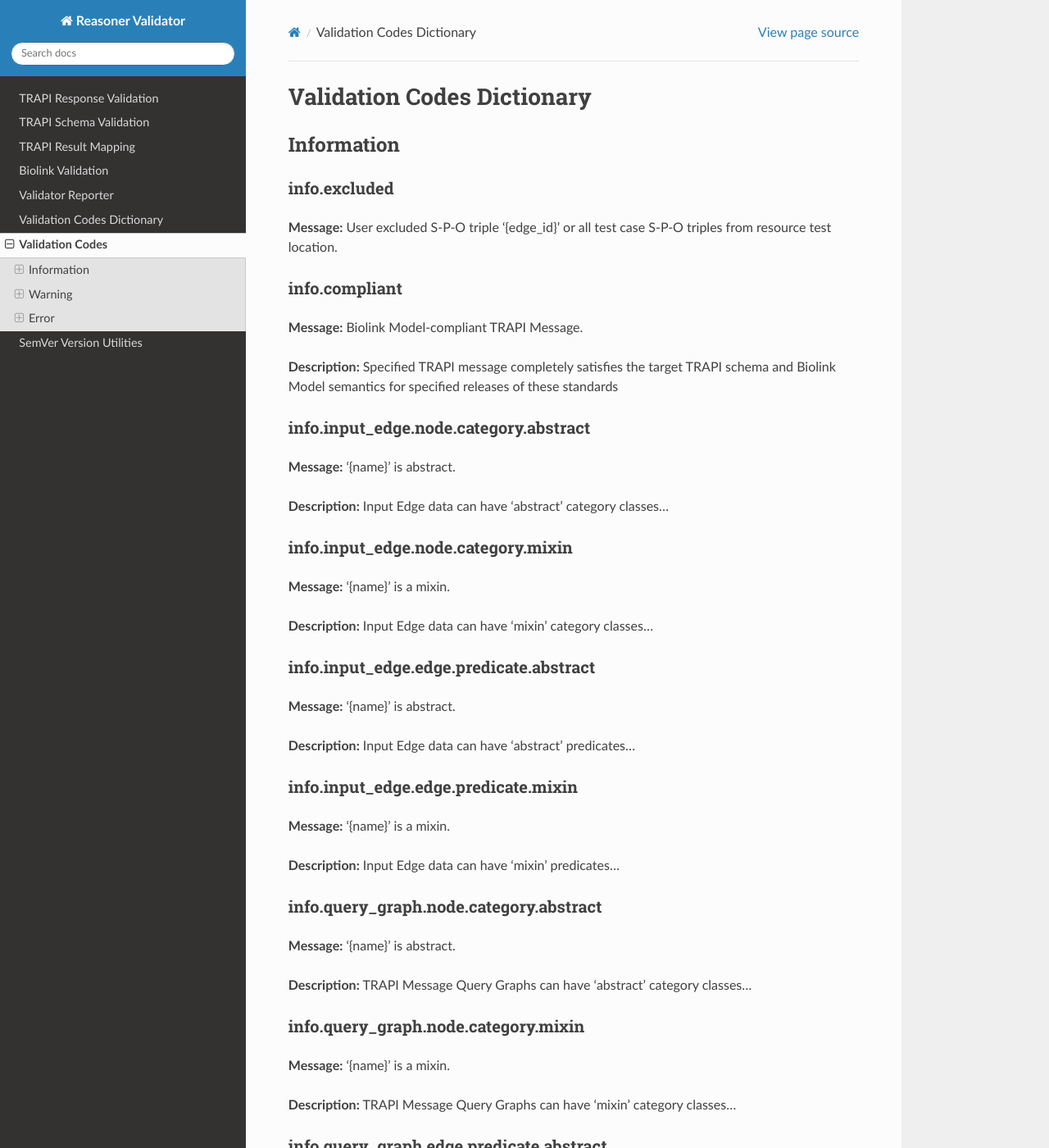
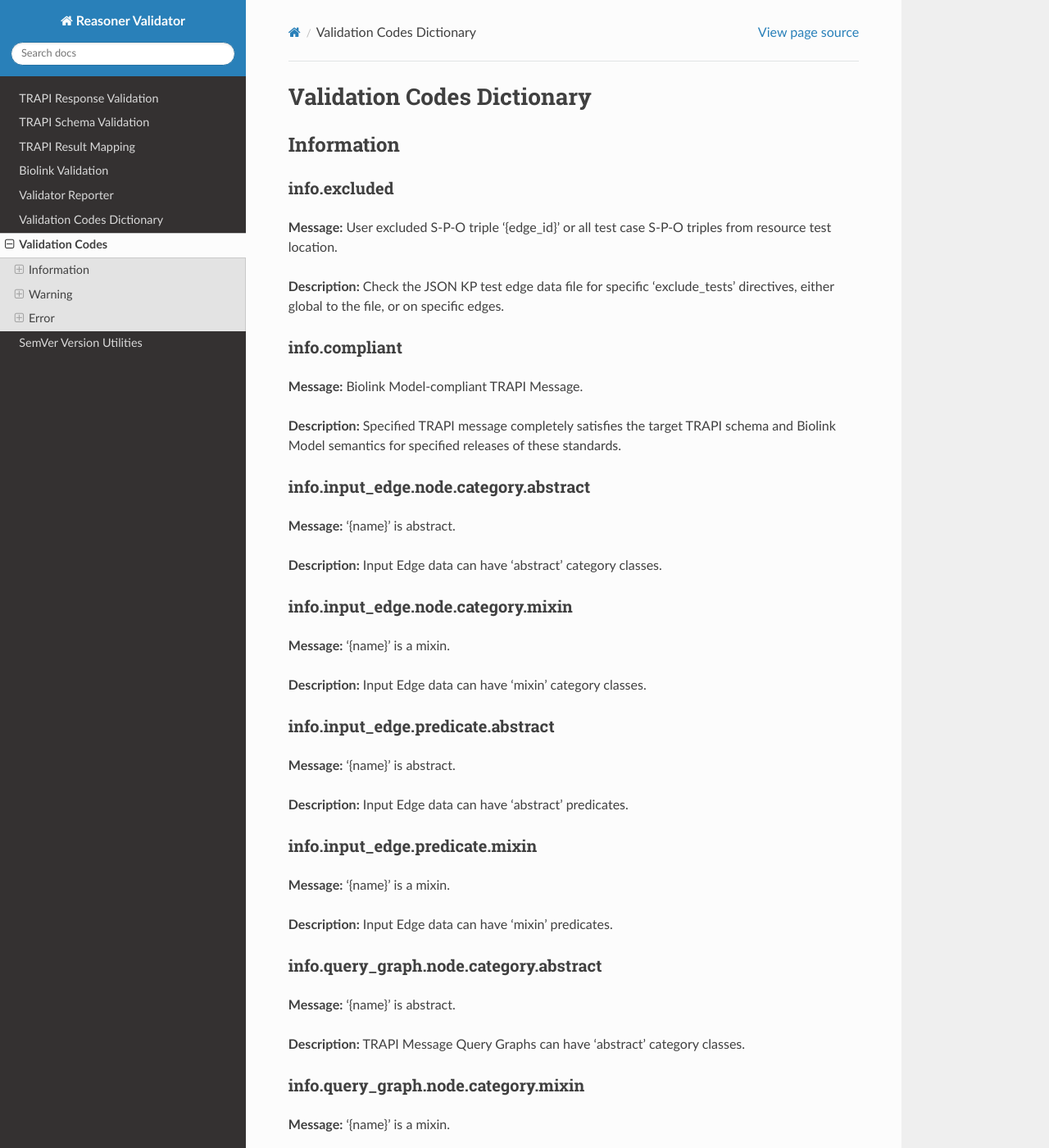
Before and after one commit to NCATSTranslator/reasoner-validator, a Sphinx documentation site: the page built from docs/validation_codes_dictionary.md, in a window 1280 px wide and 1400 px high. Shown: the whole window at 82% size. Built offline with Sphinx 7.4.7 and the Read the Docs theme 2.0.0, drawn with Linux system fonts in a browser that asks for light colours; some of the changed text lies outside the part shown.

Commit message:
Regenerate message code doc md

```diff
--- a/docs/validation_codes_dictionary.md
+++ b/docs/validation_codes_dictionary.md
@@ -6,65 +6,67 @@
 
 **Message:** User excluded S-P-O triple '{edge_id}' or all test case S-P-O triples from resource test location.
 
+**Description:** Check the JSON KP test edge data file for specific 'exclude_tests' directives, either global to the file, or on specific edges.
+
 ### info.compliant
 
 **Message:** Biolink Model-compliant TRAPI Message.
 
-**Description:** Specified TRAPI message completely satisfies the target TRAPI schema and Biolink Model semantics for specified releases of these standards
+**Description:** Specified TRAPI message completely satisfies the target TRAPI schema and Biolink Model semantics for specified releases of these standards.
 
 ### info.input_edge.node.category.abstract
 
 **Message:** '{name}' is abstract.
 
-**Description:** Input Edge data can have 'abstract' category classes...
+**Description:** Input Edge data can have 'abstract' category classes.
 
 ### info.input_edge.node.category.mixin
 
 **Message:** '{name}' is a mixin.
 
-**Description:** Input Edge data can have 'mixin' category classes...
+**Description:** Input Edge data can have 'mixin' category classes.
 
-### info.input_edge.edge.predicate.abstract
+### info.input_edge.predicate.abstract
 
 **Message:** '{name}' is abstract.
 
-**Description:** Input Edge data can have 'abstract' predicates...
+**Description:** Input Edge data can have 'abstract' predicates.
 
-### info.input_edge.edge.predicate.mixin
+### info.input_edge.predicate.mixin
 
 **Message:** '{name}' is a mixin.
 
-**Description:** Input Edge data can have 'mixin' predicates...
+**Description:** Input Edge data can have 'mixin' predicates.
 
 ### info.query_graph.node.category.abstract
 
 **Message:** '{name}' is abstract.
 
-**Description:** TRAPI Message Query Graphs can have 'abstract' category classes...
+**Description:** TRAPI Message Query Graphs can have 'abstract' category classes.
 
 ### info.query_graph.node.category.mixin
 
 **Message:** '{name}' is a mixin.
 
-**Description:** TRAPI Message Query Graphs can have 'mixin' category classes...
+**Description:** TRAPI Message Query Graphs can have 'mixin' category classes.
 
 ### info.query_graph.edge.predicate.abstract
 
 **Message:** '{name}' is abstract.
 
-**Description:** TRAPI Message Query Graphs can have 'mixin' predicates...
+**Description:** TRAPI Message Query Graphs can have 'mixin' predicates.
 
 ### info.query_graph.edge.predicate.mixin
 
 **Message:** '{name}' is a mixin.
 
-**Description:** TRAPI Message Query Graphs can have 'mixin' predicates...
+**Description:** TRAPI Message Query Graphs can have 'mixin' predicates.
 
 ### info.attribute_type_id.non_biolink_prefix
 
 **Message:** Edge attribute_type_id '{attribute_type_id}' has a non-Biolink CURIE prefix mapped to Biolink.
 
-**Description:** Non-Biolink CURIEs are tolerated as term value for the attribute_type_id properties of edge attributes...
+**Description:** Non-Biolink CURIEs are tolerated as term value for the attribute_type_id properties of edge attributes.
 
 ## Warning
 
@@ -98,7 +100,7 @@
 
 **Description:** The namespaces of Biolink model node of specified category may be incomplete with respect to identifiers being used in input edge data?
 
-### warning.input_edge.edge.predicate.deprecated
+### warning.input_edge.predicate.deprecated
 
 **Message:** '{name}' is deprecated?
 
@@ -262,7 +264,7 @@
 
 **Description:** Input test data edge data needs to have a specific node identifier for testing!
 
-### error.input_edge.edge.predicate.missing
+### error.input_edge.predicate.missing
 
 **Message:** {context} edge '{edge_id}' predicate is missing or empty!
 
```
